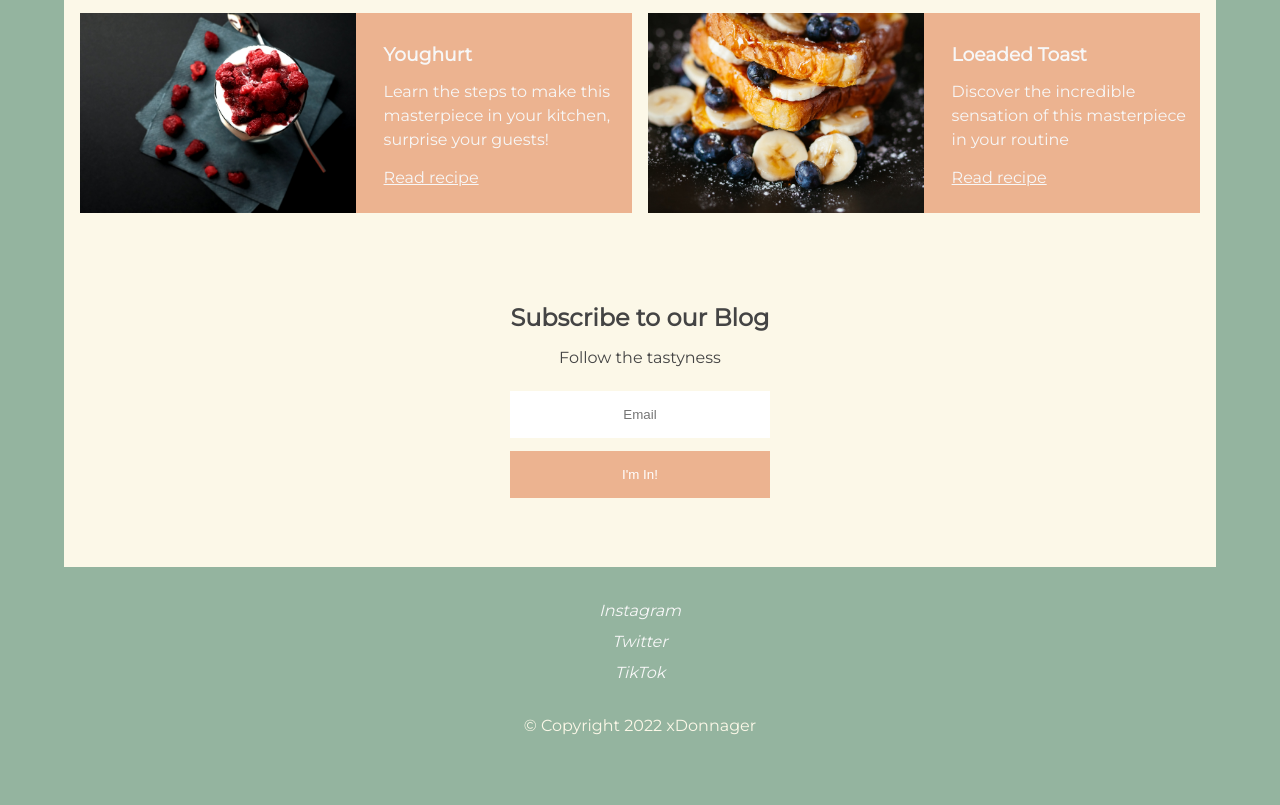
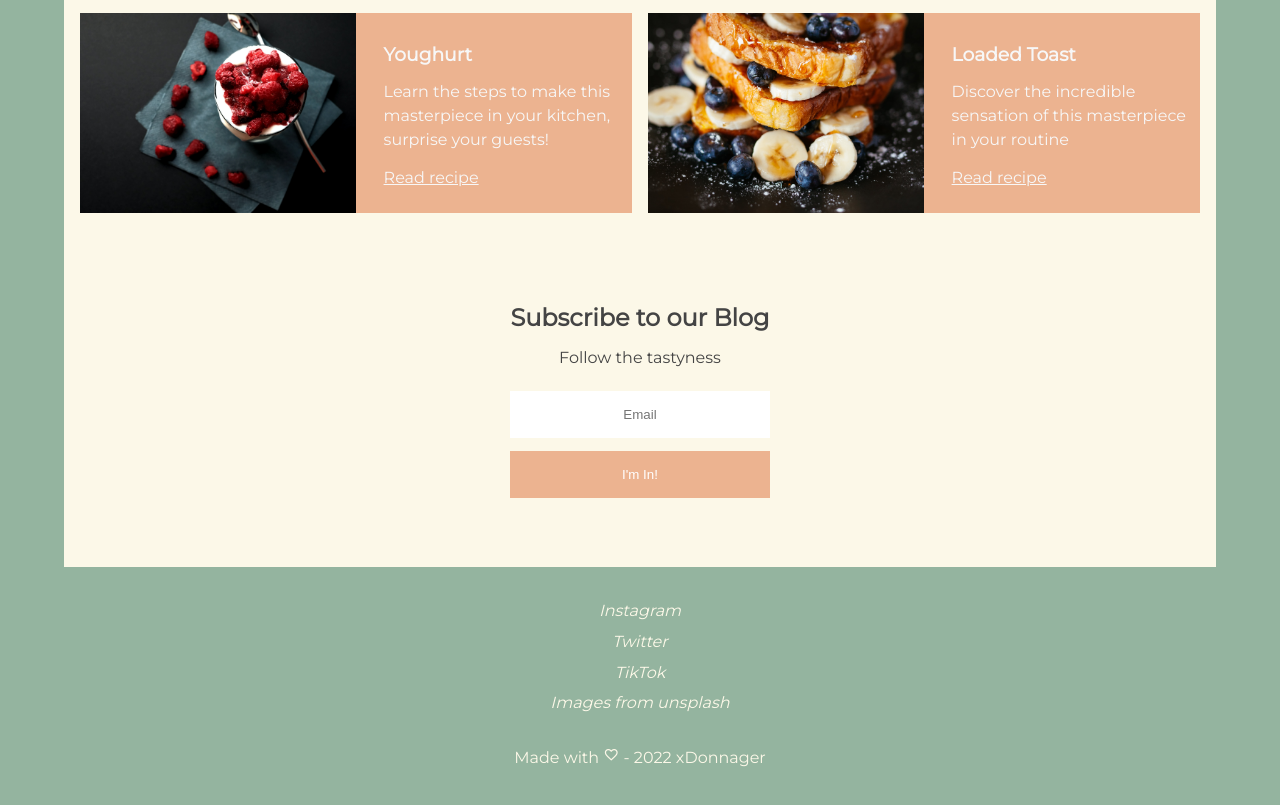
Before and after one commit to xDonnager/YummiliciousBlog, a plain HTML site: page index.html in a window 1280 px wide. Shown: the part 949-1754 px from the top of the page. Before the commit the page ends 1726 px from the top, so only its background shows below. Drawn offline with nearby package versions, Linux system fonts and the light colour scheme.

Commit message:
Style: Change footer style and fixed typo in content

```diff
--- a/index.html
+++ b/index.html
@@ -77,7 +77,7 @@
                 <div class="card-post">
                     <div class="image" id="four"></div>
                     <div class="info-post">
-                        <h3>Loeaded Toast</h3>
+                        <h3>Loaded Toast</h3>
                         <p>Discover the incredible sensation of this masterpiece in your routine</p>
                         <a href="post.html">Read recipe</a>
                     </div>
@@ -95,7 +95,9 @@
                 <a href="#"><i class="social">Instagram</i></a>
                 <a href="#"><i class="social">Twitter</i></a>
                 <a href="#"><i class="social">TikTok</i></a>
-                <p>© Copyright 2022 xDonnager</p>
+                <a href="https://unsplash.com/es"><i>Images from unsplash</i></a>
+                <p>Made with <span class="material-symbols-outlined">
+                    favorite</span> - 2022 xDonnager</p>
             </footer>
         </div>
 
--- a/styles/global/footer.css
+++ b/styles/global/footer.css
@@ -3,8 +3,8 @@ footer {
     grid-column: 1/5;
 }
 
-.wrapper .footer {
-    color: #fcf8e8;
+.footer {
+    color: #FCF8E8;
     background: #94b49f;
 
     display: flex;
@@ -13,11 +13,16 @@ footer {
     padding-top: 3%;
 }
 
-.wrapper .footer > p {
+.footer .material-symbols-outlined {
+    font-size: 1em ;
+}
+
+.footer > p {
     padding: 2%;
 }
 
-.wrapper .footer > a {
+.footer > a {
     padding-bottom: 1%;
+    color: #FCF8E8;;
     text-decoration: none;
 }
```
Also changed, not shown: post.html (+3 -1 lines).
